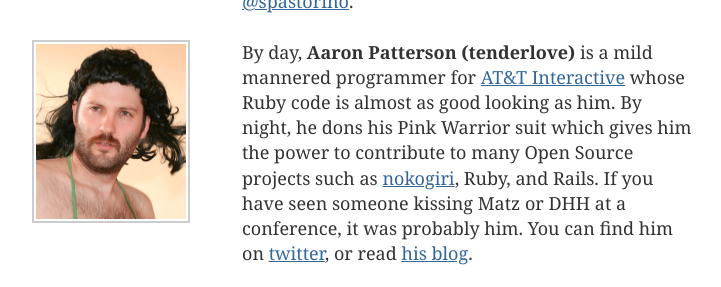
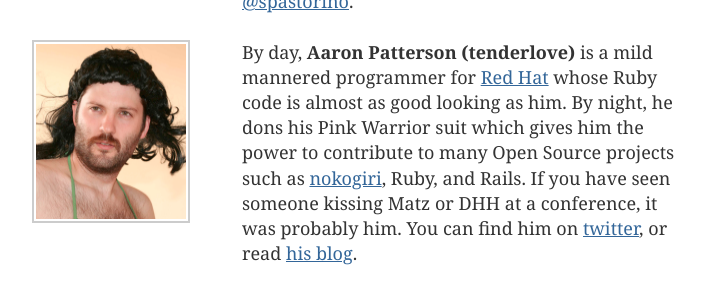
Before and after one commit to rails/homepage-2011, a Jekyll site: the page built from core/index.html, in a window 1280 px wide and 900 px high, scrolled down 1083 px, cut to the strip 195-482 px from the top of the window. Shown: the whole strip, without its empty margins (298-1019 px from the left). Built offline with Jekyll 4.4.1, drawn with Linux system fonts in a browser that asks for light colours; nearby versions of some CDN libraries.

Commit message:
got a #newjob

```diff
--- a/core/index.html
+++ b/core/index.html
@@ -65,7 +65,7 @@ title: "Ruby on Rails: Core"
         <img src="/images/pages/core/aaron.png" width="150" height="175" class="biopic" alt="Aaron Patterson's photo">
         <p>
           By day, <strong>Aaron Patterson (tenderlove)</strong> is a mild mannered programmer for
-          <a href="http://engineering.attinteractive.com/" title="ATT interactive website">AT&amp;T Interactive</a> whose Ruby code
+          <a href="http://www.redhat.com" title="Red Hat website">Red Hat</a> whose Ruby code
           is almost as good looking as him. By night, he dons his Pink Warrior suit which gives him
           the power to contribute to many Open Source projects such as <a href="http://nokogiri.org" title="An HTML, XML, SAX, & Reader parser with the ability to search documents via XPath or CSS3 selectors">nokogiri</a>,
           Ruby, and Rails. If you have seen someone kissing Matz or DHH at a conference,
```
